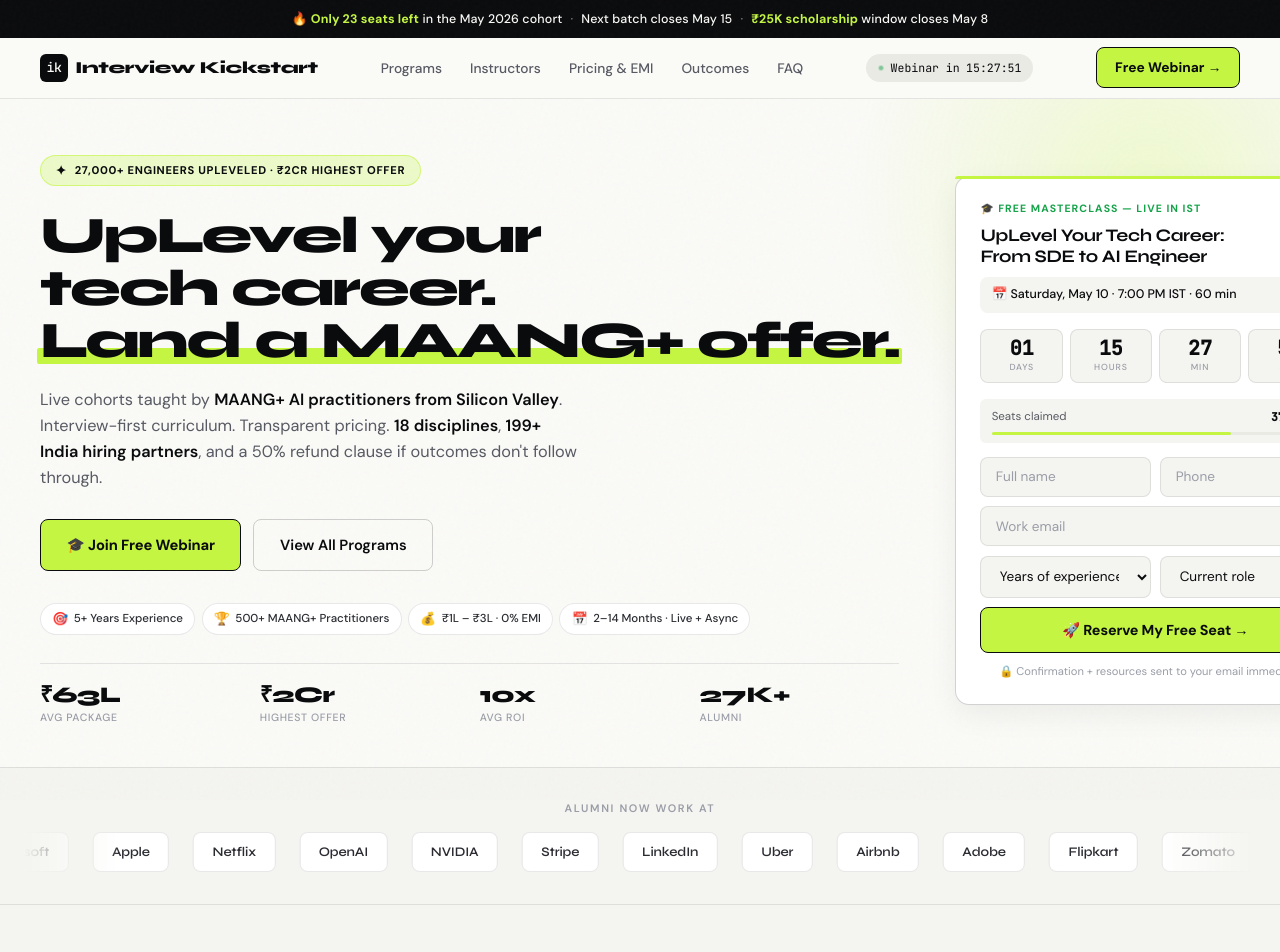
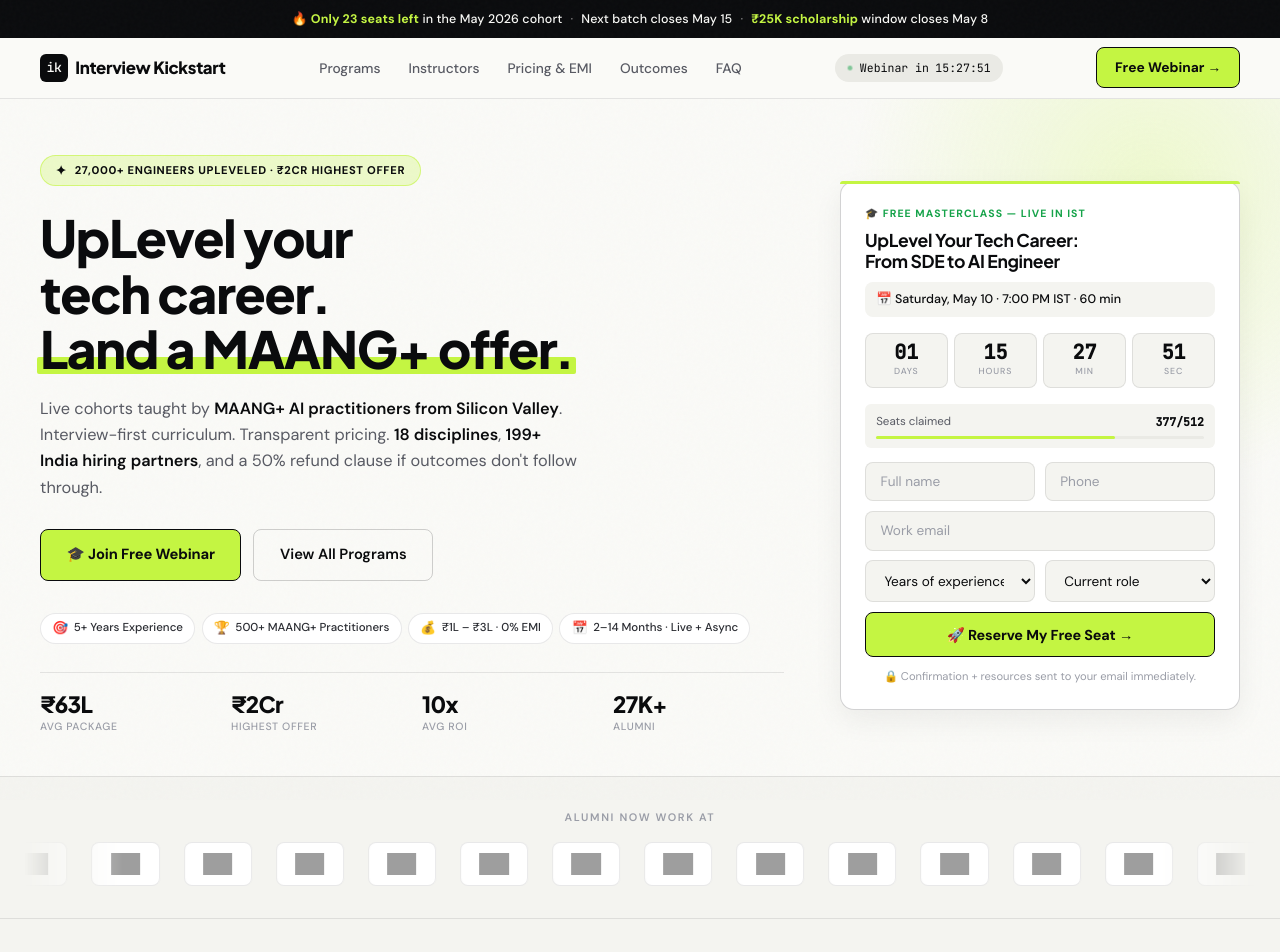
Before and after one commit to mohitmundhara08-max/ik, a plain HTML site: page index.html in a window 1280 px wide. Shown: the top 952 px of the page. Drawn offline with Linux system fonts and the light colour scheme; grey boxes are pictures that could not be loaded.

Commit message:
Update font links and logo section in index.html

```diff
--- a/index.html
+++ b/index.html
@@ -5,7 +5,7 @@
 <meta name="viewport" content="width=device-width, initial-scale=1.0">
 <title>Interview Kickstart India — UpLevel Your Tech Career with AI/ML</title>
 <link rel="preconnect" href="https://fonts.googleapis.com">
-<link href="https://fonts.googleapis.com/css2?family=Syne:wght@500;600;700;800&family=DM+Sans:wght@300;400;500;600;700&family=JetBrains+Mono:wght@400;500&display=swap" rel="stylesheet">
+<link href="https://fonts.googleapis.com/css2?family=Plus+Jakarta+Sans:wght@500;600;700;800&family=DM+Sans:wght@300;400;500;600;700&family=JetBrains+Mono:wght@400;500&display=swap" rel="stylesheet">
 <style>
 :root {
   --bg: #FAFAF7;
@@ -27,7 +27,7 @@
   --gray3: #9A9DA7;
   --success: #16A34A;
   --danger: #DC2626;
-  --font-head: 'Syne', sans-serif;
+  --font-head: 'Plus Jakarta Sans', sans-serif;
   --font-body: 'DM Sans', sans-serif;
   --font-mono: 'JetBrains Mono', monospace;
 }
@@ -185,10 +185,10 @@
   font-family: var(--font-head);
   font-size: clamp(1.9rem, 4.2vw, 3.2rem);
   font-weight: 800;
-  line-height: 1.02;
+  line-height: 1.08;
   color: var(--ink);
   margin-bottom: 1.25rem;
-  letter-spacing: -0.04em;
+  letter-spacing: -0.025em;
 }
 h1 .highlight, h2 .highlight {
   position: relative;
@@ -377,7 +377,7 @@
   background: var(--card);
   border: 1px solid var(--border);
   border-radius: 8px;
-  padding: 0.55rem 1.15rem;
+  padding: 0.6rem 1.15rem;
   font-size: 0.82rem;
   font-weight: 600;
   color: var(--gray1);
@@ -385,7 +385,12 @@
   flex-shrink: 0;
   font-family: var(--font-head);
   letter-spacing: -0.01em;
-}
+  height: 44px;
+  display: inline-flex;
+  align-items: center;
+  justify-content: center;
+}
+.logo-pill img { height: 22px; width: auto; display: block; max-width: 110px; object-fit: contain; }
 
 /* SECTIONS */
 section { padding: 4rem 1.5rem; }
@@ -403,8 +408,8 @@
   font-size: clamp(1.6rem, 3.2vw, 2.4rem);
   font-weight: 800;
   color: var(--ink);
-  line-height: 1.05;
-  letter-spacing: -0.035em;
+  line-height: 1.12;
+  letter-spacing: -0.02em;
   margin-bottom: 0.85rem;
 }
 .section-desc { font-size: 0.98rem; color: var(--gray2); max-width: 620px; line-height: 1.6; margin-bottom: 2.5rem; }
@@ -436,7 +441,7 @@
   color: var(--ink);
   line-height: 1;
   margin-bottom: 0.6rem;
-  letter-spacing: -0.04em;
+  letter-spacing: -0.02em;
 }
 .market-num .lime-bg { background: var(--lime); padding: 0 0.08em; border-radius: 4px; }
 .market-headline {
@@ -763,7 +768,7 @@
 .emi-slider-labels { display: flex; justify-content: space-between; font-size: 0.65rem; color: var(--gray3); font-family: var(--font-mono); }
 .emi-results-area { background: var(--bg2); border-radius: 12px; padding: 1.25rem; }
 .emi-result-big { text-align: center; margin-bottom: 0.85rem; padding-bottom: 0.85rem; border-bottom: 1px solid var(--border); }
-.emi-per-month { font-family: var(--font-head); font-size: 2.1rem; font-weight: 800; color: var(--ink); display: block; letter-spacing: -0.04em; }
+.emi-per-month { font-family: var(--font-head); font-size: 2.1rem; font-weight: 800; color: var(--ink); display: block; letter-spacing: -0.02em; }
 .emi-per-month-label { font-size: 0.72rem; color: var(--gray3); margin-top: 0.2rem; }
 .emi-breakdown { display: flex; flex-direction: column; gap: 0.5rem; }
 .emi-row { display: flex; justify-content: space-between; font-size: 0.78rem; }
@@ -1306,8 +1311,52 @@
   <div class="logos-label">Alumni now work at</div>
   <div class="logos-track-wrap">
     <div class="logos-track">
-      <div class="logo-pill">Google</div><div class="logo-pill">Amazon</div><div class="logo-pill">Meta</div><div class="logo-pill">Microsoft</div><div class="logo-pill">Apple</div><div class="logo-pill">Netflix</div><div class="logo-pill">OpenAI</div><div class="logo-pill">NVIDIA</div><div class="logo-pill">Stripe</div><div class="logo-pill">LinkedIn</div><div class="logo-pill">Uber</div><div class="logo-pill">Airbnb</div><div class="logo-pill">Adobe</div><div class="logo-pill">Flipkart</div><div class="logo-pill">Zomato</div><div class="logo-pill">Swiggy</div><div class="logo-pill">Paytm</div><div class="logo-pill">Walmart Labs</div><div class="logo-pill">Salesforce</div><div class="logo-pill">Intuit</div><div class="logo-pill">Oracle</div><div class="logo-pill">Atlassian</div><div class="logo-pill">Coinbase</div><div class="logo-pill">Gojek</div>
-      <div class="logo-pill">Google</div><div class="logo-pill">Amazon</div><div class="logo-pill">Meta</div><div class="logo-pill">Microsoft</div><div class="logo-pill">Apple</div><div class="logo-pill">Netflix</div><div class="logo-pill">OpenAI</div><div class="logo-pill">NVIDIA</div><div class="logo-pill">Stripe</div><div class="logo-pill">LinkedIn</div><div class="logo-pill">Uber</div><div class="logo-pill">Airbnb</div><div class="logo-pill">Adobe</div><div class="logo-pill">Flipkart</div><div class="logo-pill">Zomato</div><div class="logo-pill">Swiggy</div><div class="logo-pill">Paytm</div><div class="logo-pill">Walmart Labs</div><div class="logo-pill">Salesforce</div><div class="logo-pill">Intuit</div><div class="logo-pill">Oracle</div><div class="logo-pill">Atlassian</div><div class="logo-pill">Coinbase</div><div class="logo-pill">Gojek</div>
+      <div class="logo-pill"><img src="https://cdn.simpleicons.org/google/4285F4" alt="Google" loading="lazy"/></div>
+      <div class="logo-pill"><img src="https://cdn.simpleicons.org/amazon/FF9900" alt="Amazon" loading="lazy"/></div>
+      <div class="logo-pill"><img src="https://cdn.simpleicons.org/meta/0866FF" alt="Meta" loading="lazy"/></div>
+      <div class="logo-pill"><img src="https://cdn.simpleicons.org/microsoft/5E5E5E" alt="Microsoft" loading="lazy"/></div>
+      <div class="logo-pill"><img src="https://cdn.simpleicons.org/netflix/E50914" alt="Netflix" loading="lazy"/></div>
+      <div class="logo-pill"><img src="https://cdn.simpleicons.org/openai/412991" alt="OpenAI" loading="lazy"/></div>
+      <div class="logo-pill"><img src="https://cdn.simpleicons.org/nvidia/76B900" alt="NVIDIA" loading="lazy"/></div>
+      <div class="logo-pill"><img src="https://cdn.simpleicons.org/stripe/635BFF" alt="Stripe" loading="lazy"/></div>
+      <div class="logo-pill"><img src="https://cdn.simpleicons.org/linkedin/0A66C2" alt="LinkedIn" loading="lazy"/></div>
+      <div class="logo-pill"><img src="https://cdn.simpleicons.org/uber/000000" alt="Uber" loading="lazy"/></div>
+      <div class="logo-pill"><img src="https://cdn.simpleicons.org/airbnb/FF5A5F" alt="Airbnb" loading="lazy"/></div>
+      <div class="logo-pill"><img src="https://cdn.simpleicons.org/adobe/FF0000" alt="Adobe" loading="lazy"/></div>
+      <div class="logo-pill"><img src="https://cdn.simpleicons.org/flipkart/2874F0" alt="Flipkart" loading="lazy"/></div>
+      <div class="logo-pill"><img src="https://cdn.simpleicons.org/zomato/E23744" alt="Zomato" loading="lazy"/></div>
+      <div class="logo-pill"><img src="https://cdn.simpleicons.org/swiggy/FC8019" alt="Swiggy" loading="lazy"/></div>
+      <div class="logo-pill"><img src="https://cdn.simpleicons.org/paytm/00BAF2" alt="Paytm" loading="lazy"/></div>
+      <div class="logo-pill"><img src="https://cdn.simpleicons.org/walmart/0071CE" alt="Walmart" loading="lazy"/></div>
+      <div class="logo-pill"><img src="https://cdn.simpleicons.org/salesforce/00A1E0" alt="Salesforce" loading="lazy"/></div>
+      <div class="logo-pill"><img src="https://cdn.simpleicons.org/intuit/365EBF" alt="Intuit" loading="lazy"/></div>
+      <div class="logo-pill"><img src="https://cdn.simpleicons.org/oracle/F80000" alt="Oracle" loading="lazy"/></div>
+      <div class="logo-pill"><img src="https://cdn.simpleicons.org/atlassian/0052CC" alt="Atlassian" loading="lazy"/></div>
+      <div class="logo-pill"><img src="https://cdn.simpleicons.org/coinbase/0052FF" alt="Coinbase" loading="lazy"/></div>
+      <div class="logo-pill"><img src="https://cdn.simpleicons.org/gojek/00AA13" alt="Gojek" loading="lazy"/></div>
+      <div class="logo-pill"><img src="https://cdn.simpleicons.org/google/4285F4" alt="Google" loading="lazy"/></div>
+      <div class="logo-pill"><img src="https://cdn.simpleicons.org/amazon/FF9900" alt="Amazon" loading="lazy"/></div>
+      <div class="logo-pill"><img src="https://cdn.simpleicons.org/meta/0866FF" alt="Meta" loading="lazy"/></div>
+      <div class="logo-pill"><img src="https://cdn.simpleicons.org/microsoft/5E5E5E" alt="Microsoft" loading="lazy"/></div>
+      <div class="logo-pill"><img src="https://cdn.simpleicons.org/netflix/E50914" alt="Netflix" loading="lazy"/></div>
+      <div class="logo-pill"><img src="https://cdn.simpleicons.org/openai/412991" alt="OpenAI" loading="lazy"/></div>
+      <div class="logo-pill"><img src="https://cdn.simpleicons.org/nvidia/76B900" alt="NVIDIA" loading="lazy"/></div>
+      <div class="logo-pill"><img src="https://cdn.simpleicons.org/stripe/635BFF" alt="Stripe" loading="lazy"/></div>
+      <div class="logo-pill"><img src="https://cdn.simpleicons.org/linkedin/0A66C2" alt="LinkedIn" loading="lazy"/></div>
+      <div class="logo-pill"><img src="https://cdn.simpleicons.org/uber/000000" alt="Uber" loading="lazy"/></div>
+      <div class="logo-pill"><img src="https://cdn.simpleicons.org/airbnb/FF5A5F" alt="Airbnb" loading="lazy"/></div>
+      <div class="logo-pill"><img src="https://cdn.simpleicons.org/adobe/FF0000" alt="Adobe" loading="lazy"/></div>
+      <div class="logo-pill"><img src="https://cdn.simpleicons.org/flipkart/2874F0" alt="Flipkart" loading="lazy"/></div>
+      <div class="logo-pill"><img src="https://cdn.simpleicons.org/zomato/E23744" alt="Zomato" loading="lazy"/></div>
+      <div class="logo-pill"><img src="https://cdn.simpleicons.org/swiggy/FC8019" alt="Swiggy" loading="lazy"/></div>
+      <div class="logo-pill"><img src="https://cdn.simpleicons.org/paytm/00BAF2" alt="Paytm" loading="lazy"/></div>
+      <div class="logo-pill"><img src="https://cdn.simpleicons.org/walmart/0071CE" alt="Walmart" loading="lazy"/></div>
+      <div class="logo-pill"><img src="https://cdn.simpleicons.org/salesforce/00A1E0" alt="Salesforce" loading="lazy"/></div>
+      <div class="logo-pill"><img src="https://cdn.simpleicons.org/intuit/365EBF" alt="Intuit" loading="lazy"/></div>
+      <div class="logo-pill"><img src="https://cdn.simpleicons.org/oracle/F80000" alt="Oracle" loading="lazy"/></div>
+      <div class="logo-pill"><img src="https://cdn.simpleicons.org/atlassian/0052CC" alt="Atlassian" loading="lazy"/></div>
+      <div class="logo-pill"><img src="https://cdn.simpleicons.org/coinbase/0052FF" alt="Coinbase" loading="lazy"/></div>
+      <div class="logo-pill"><img src="https://cdn.simpleicons.org/gojek/00AA13" alt="Gojek" loading="lazy"/></div>
     </div>
   </div>
 </div>
```
